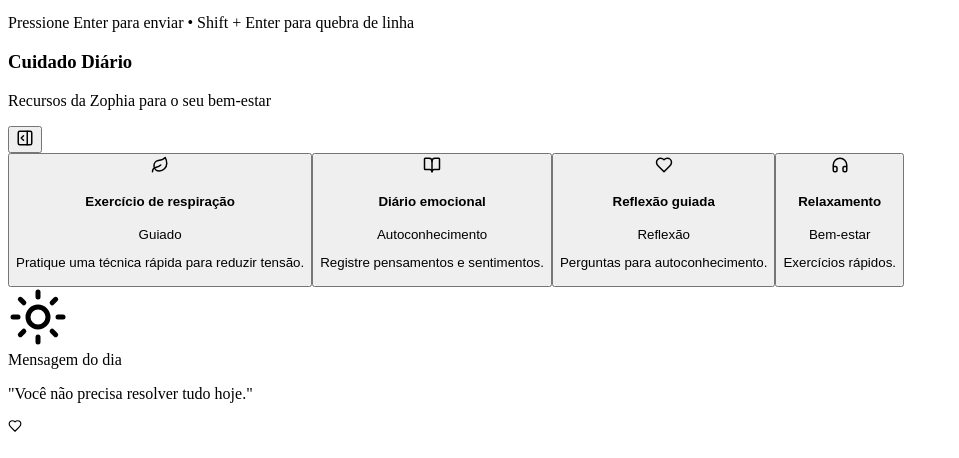
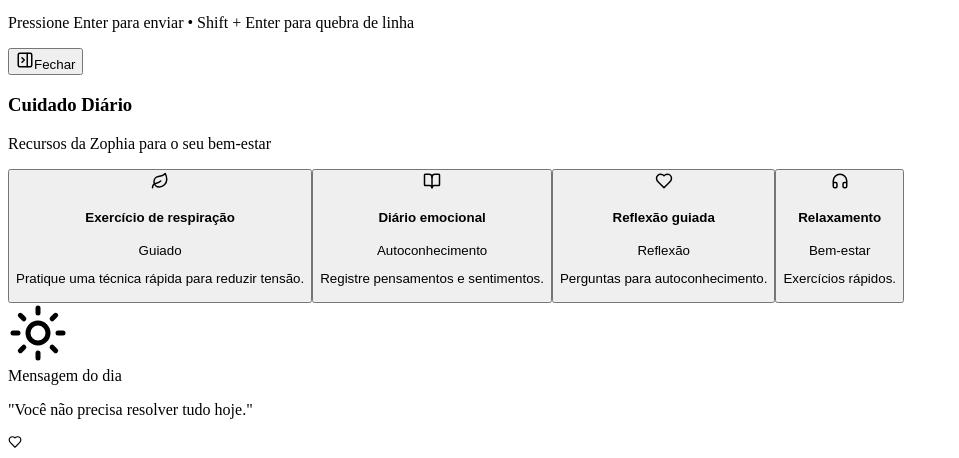
Before and after one commit to PabloOdilon11/zophiaIA, a React (Vite) app in the folder frontend/: page / in a window 1280 px wide. Shown: the part 1484-1942 px from the top of the page, without its empty margins (0-959 px from the left). Built offline with nearby package versions, Linux system fonts and the light colour scheme; no server answers; the HTML template or start-up script is replaced by a standard one.

Commit message:
feat: move o botão de recolhimento para fora do painel lateral

```diff
--- a/frontend/src/components/RightPanel.jsx
+++ b/frontend/src/components/RightPanel.jsx
@@ -1,5 +1,5 @@
 import React, { useState } from 'react';
-import { Leaf, BookOpen, Heart, Headphones, Sun, PanelRightClose, PanelRightOpen } from 'lucide-react';
+import { Leaf, BookOpen, Heart, Headphones, Sun, PanelRightClose, PanelRightOpen, Sparkles } from 'lucide-react';
 import ToolCard from './ToolCard';
 
 export default function RightPanel({ onSelectTool }) {
@@ -35,37 +35,27 @@ export default function RightPanel({ onSelectTool }) {
     }
   ];
 
-  if (isCollapsed) {
   return (
-      <aside className="w-10 border-l border-zophia-border bg-white/50 flex flex-col items-center hidden lg:flex overflow-y-auto">
+    <div className="flex hidden lg:flex">
+      {/* Toggle button, always outside the panel */}
       <button
-          onClick={() => setIsCollapsed(false)}
-          title="Expandir Cuidado Diário"
-          aria-label="Expandir Cuidado Diário"
-          className="mt-4 p-2 rounded-xl text-zophia-purple hover:bg-zophia-pink/10 transition-colors"
+        onClick={() => setIsCollapsed(!isCollapsed)}
+        title={isCollapsed ? "Abrir Cuidado Diário" : "Recolher Cuidado Diário"}
+        aria-label={isCollapsed ? "Abrir Cuidado Diário" : "Recolher Cuidado Diário"}
+        className="w-10 shrink-0 border-l border-zophia-border bg-white/50 flex flex-col items-center justify-start pt-4 text-zophia-purple hover:bg-zophia-pink/10 transition-colors"
       >
-          <PanelRightClose size={18} />
+        {isCollapsed ? <PanelRightOpen size={18} /> : <PanelRightClose size={18} />}
+        <span className="text-[9px] font-semibold mt-1 px-1 text-center leading-tight">
+          {isCollapsed ? 'Abrir' : 'Fechar'}
+        </span>
       </button>
-      </aside>
-    );
-  }
 
-  return (
-    <aside className="w-80 border-l border-zophia-border bg-white/50 p-5 flex flex-col justify-between hidden lg:flex overflow-y-auto">
+      {!isCollapsed && (
+        <aside className="w-80 border-l border-zophia-border bg-white/50 p-5 flex flex-col justify-between overflow-y-auto">
           <div className="space-y-6">
-        <div className="flex items-start justify-between gap-2">
             <div>
               <h3 className="font-heading font-bold text-base text-zophia-purple">Cuidado Diário</h3>
               <p className="text-xs text-gray-500 mt-0.5">Recursos da Zophia para o seu bem-estar</p>
-          </div>
-          <button
-            onClick={() => setIsCollapsed(true)}
-            title="Recolher Cuidado Diário"
-            aria-label="Recolher Cuidado Diário"
-            className="p-2 rounded-xl text-zophia-purple hover:bg-zophia-pink/10 transition-colors -mt-1 -mr-1"
-          >
-            <PanelRightOpen size={18} />
-          </button>
             </div>
 
             <div className="space-y-3">
@@ -98,5 +88,7 @@ export default function RightPanel({ onSelectTool }) {
             </div>
           </div>
         </aside>
+      )}
+    </div>
   );
 }
```
Lines whose indentation alone changed are shown as unchanged.
